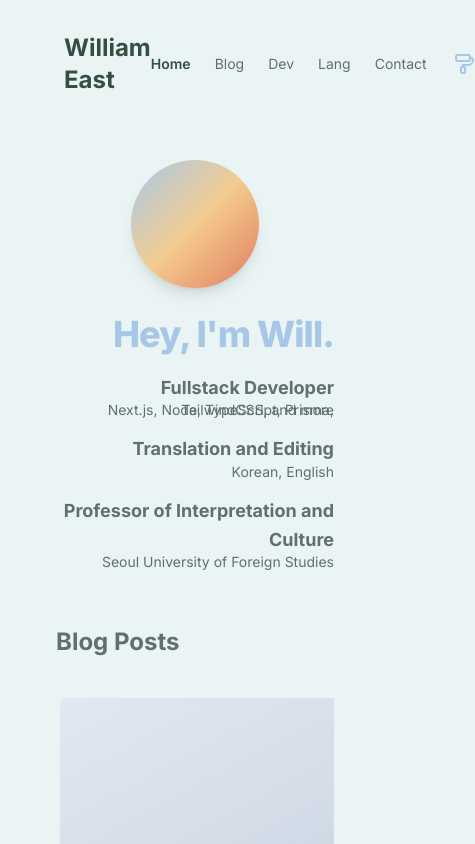
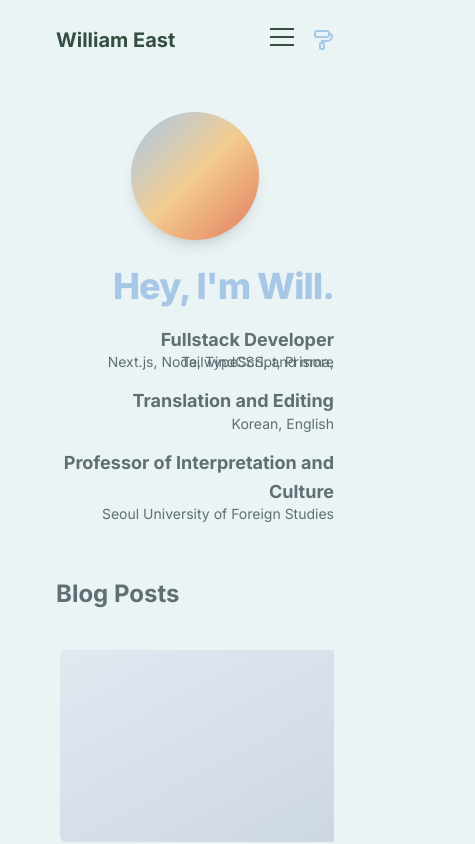
Before and after one commit to wjbetech/blogfolio, a Next.js app: page / in a window 390 px wide. Shown: the top 844 px of the page, 475 px wide, since content can reach past the window. Built offline with nearby package versions, Linux system fonts and the light colour scheme.

Commit message:
feat/navbar: fixing styles and adding collapsible menu

```diff
--- a/src/components/Navbar/Navbar.tsx
+++ b/src/components/Navbar/Navbar.tsx
@@ -1,5 +1,6 @@
 "use client";
 
+import { useState } from "react";
 import Link from "next/link";
 import { usePathname } from "next/navigation";
 import ColorPaletteIcon from "../Icons/ColorPaletteIcon";
@@ -7,51 +8,106 @@ import ColorPaletteIcon from "../Icons/ColorPaletteIcon";
 export default function Navbar({
   onToggle,
   isDrawerOpen
-  // activePalette IMPLEMENT THIS
 }: {
   onToggle?: () => void;
   isDrawerOpen?: boolean;
   activePalette?: string | null;
 }) {
   const pathname = usePathname();
+  const [mobileMenuOpen, setMobileMenuOpen] = useState(false);
 
   const navLinks = [
     { id: "1", href: "/", label: "Home" },
-    { id: "2", href: "/portfolio", label: "Blog" },
-    { id: "3", href: "/projects", label: "Dev" },
-    { id: "4", href: "/language-work", label: "Lang" },
-    { id: "5", href: "/contact", label: "Contact" }
+    { id: "2", href: "/portfolio", label: "Writing" },
+    { id: "3", href: "/blog", label: "Projects" },
+    { id: "4", href: "/projects", label: "Notes" },
+    { id: "5", href: "/contact", label: "About" }
   ];
+
+  const handleLinkClick = () => {
+    setMobileMenuOpen(false);
+  };
 
   return (
     <header>
-      <div className="max-w-7xl mx-auto px-16 flex items-center justify-between h-32">
-        <Link href="/" className="text-2xl font-bold text-headline">
+      <div className="max-w-7xl mx-auto px-14 flex items-center justify-between h-20 sm:h-32">
+        <Link href="/" className="text-xl sm:text-2xl font-bold text-headline">
           William East
         </Link>
 
-        <div className="flex items-center">
-          <nav className="flex items-center gap-6">
+        <div className="flex items-center gap-4">
+          {/* Desktop Navigation - hidden on mobile */}
+          <nav className="hidden md:flex items-center gap-6">
             {navLinks.map((link) => (
               <Link
                 key={link.id}
                 href={link.href}
-                className={`text-sm ${pathname === link.href ? "font-semibold text-headline" : "text-paragraph"}`}>
-                {link.label}
+                className={`flex items-baseline gap-2 text-sm relative pb-1 transition-colors ${
+                  pathname === link.href
+                    ? "font-semibold text-headline after:absolute after:bottom-0 after:left-0 after:right-0 after:h-0.5 after:bg-accent"
+                    : "text-paragraph hover:after:absolute hover:after:bottom-0 hover:after:left-0 hover:after:right-0 hover:after:h-0.5 hover:after:bg-accent2"
+                }`}>
+                <span className="text-xs font-normal text-paragraph opacity-60">0{link.id}</span>
+                <span>{link.label}</span>
               </Link>
             ))}
           </nav>
 
+          {/* Mobile Menu Button - visible on mobile only */}
+          <button
+            type="button"
+            aria-label="Toggle mobile menu"
+            aria-expanded={mobileMenuOpen}
+            onClick={() => setMobileMenuOpen(!mobileMenuOpen)}
+            className="md:hidden flex flex-col gap-1.5 w-6 h-6 cursor-pointer">
+            <span
+              className={`block h-0.5 w-full bg-headline transition-transform ${
+                mobileMenuOpen ? "rotate-45 translate-y-2" : ""
+              }`}
+            />
+            <span
+              className={`block h-0.5 w-full bg-headline transition-opacity ${mobileMenuOpen ? "opacity-0" : ""}`}
+            />
+            <span
+              className={`block h-0.5 w-full bg-headline transition-transform ${
+                mobileMenuOpen ? "-rotate-45 -translate-y-2" : ""
+              }`}
+            />
+          </button>
+
+          {/* Theme Toggle Button */}
           <button
             type="button"
             aria-label="Theme settings"
             aria-expanded={isDrawerOpen}
             onClick={() => onToggle?.()}
-            className="ml-6 rounded-full flex items-center justify-center cursor-pointer">
+            className="rounded-full flex items-center justify-center cursor-pointer">
             <ColorPaletteIcon className="text-accent" />
           </button>
         </div>
       </div>
+
+      {/* Mobile Menu Modal - full width, half screen height */}
+      {mobileMenuOpen && (
+        <div className="md:hidden fixed inset-0 top-20 h-[50vh] z-50 bg-bg100 border-b border-accent2/20 shadow-xl">
+          <nav className="flex flex-col h-full justify-center items-start px-8 gap-8">
+            {navLinks.map((link) => (
+              <Link
+                key={link.id}
+                href={link.href}
+                onClick={handleLinkClick}
+                className={`flex items-baseline gap-4 text-4xl font-bold relative pb-2 transition-colors ${
+                  pathname === link.href
+                    ? "text-headline after:absolute after:bottom-0 after:left-0 after:right-0 after:h-1 after:bg-accent"
+                    : "text-paragraph hover:after:absolute hover:after:bottom-0 hover:after:left-0 hover:after:right-0 hover:after:h-1 hover:after:bg-accent2"
+                }`}>
+                <span className="text-sm font-normal text-paragraph opacity-60">0{link.id}</span>
+                <span>{link.label}</span>
+              </Link>
+            ))}
+          </nav>
+        </div>
+      )}
     </header>
   );
 }
```
